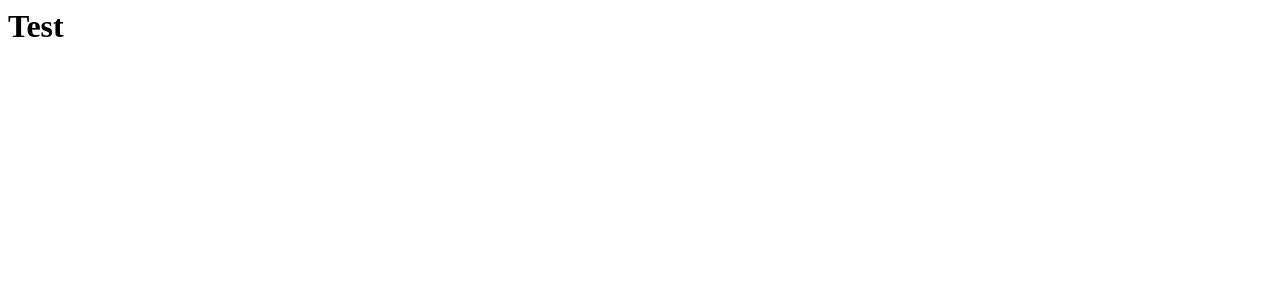
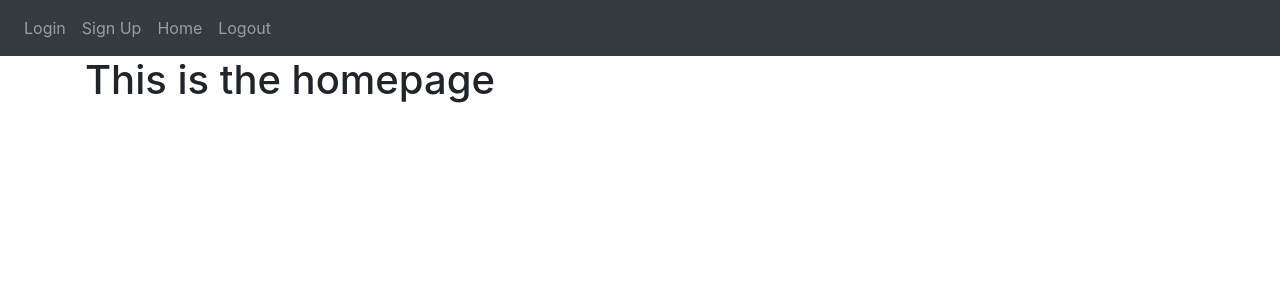
Before and after one commit to kxrider/hilbert-webui, a Flask app: page / in a window 1280 px wide. Before the commit the part shown is almost empty. Shown: the top 300 px of the page. Run offline with Flask 2, Linux system fonts and the light colour scheme; some libraries are stand-ins or nearby versions.

Commit message:
pulled in bootstrap, set up templates

```diff
--- a/backend/website/templates/base.html
+++ b/backend/website/templates/base.html
@@ -19,6 +19,26 @@
 
     <title>{% block title %}Home{% endblock %}</title>
     <body>
+
+        <nav class='navbar navbar-dark bg-dark navbar-expand-lg'>
+            <button class='navbar-toggler' type='button' data-toggle='collapse' data-target='#navbar'>
+                <span class='navbar-toggler-icon'></span>
+            </button>
+            <div class='collapse navbar-collapse' id='navbar'>
+                <div class='navbar-nav'>
+                    <a class='nav-item nav-link' id='login' href='/login'>Login</a>
+                    <a class='nav-item nav-link' id='signUp' href='/sign-up'>Sign Up</a>
+                    <a class='nav-item nav-link' id='home' href='/'>Home</a>
+                    <a class='nav-item nav-link' id='logout' href='/logout'>Logout</a>
+                </div>
+            </div>
+        </nav>
+
+        <div class='container'>
+            {% block content %}
+            {% endblock %}
+        </div>
+
         <script
         src="https://code.jquery.com/jquery-3.2.1.slim.min.js"
         integrity="sha384-KJ3o2DKtIkvYIK3UENzmM7KCkRr/rE9/Qpg6aAZGJwFDMVNA/GpGFF93hXpG5KkN"
@@ -34,5 +54,12 @@
         integrity="sha384-JZR6Spejh4U02d8jOt6vLEHfe/JQGiRRSQQxSfFWpi1MquVdAyjUar5+76PVCmYl"
         crossorigin="anonymous"
         ></script>
+
+        <!-- code for pulling in js from static folder
+            the curly brace notation allows for some python expressions as below
+        <script>
+            type='text/javascript'
+            src='{{ url_for("static", filename="index.js") }}'
+        </script>-->
     </body>
 </html>
--- /dev/null
+++ b/backend/website/templates/home.html
@@ -0,0 +1,3 @@
+{% extends 'base.html' %}
+{% block title %}Changed{% endblock %}
+{% block content %}<h1>This is the homepage</h1>{% endblock %}
--- a/backend/website/views.py
+++ b/backend/website/views.py
@@ -1,4 +1,4 @@
-from flask import Blueprint
+from flask import Blueprint, render_template
 
 # this is where we put "routes" i.e. the pages our user can visit
 
@@ -8,4 +8,5 @@ views = Blueprint('views', __name__)
 #define a view/blueprint. @ symbol is called a 'decorator'
 @views.route('/')
 def home():
-    return '<h1>Test</h1>'
+    #return '<h1>Test</h1>'
+    return render_template('home.html')
```
